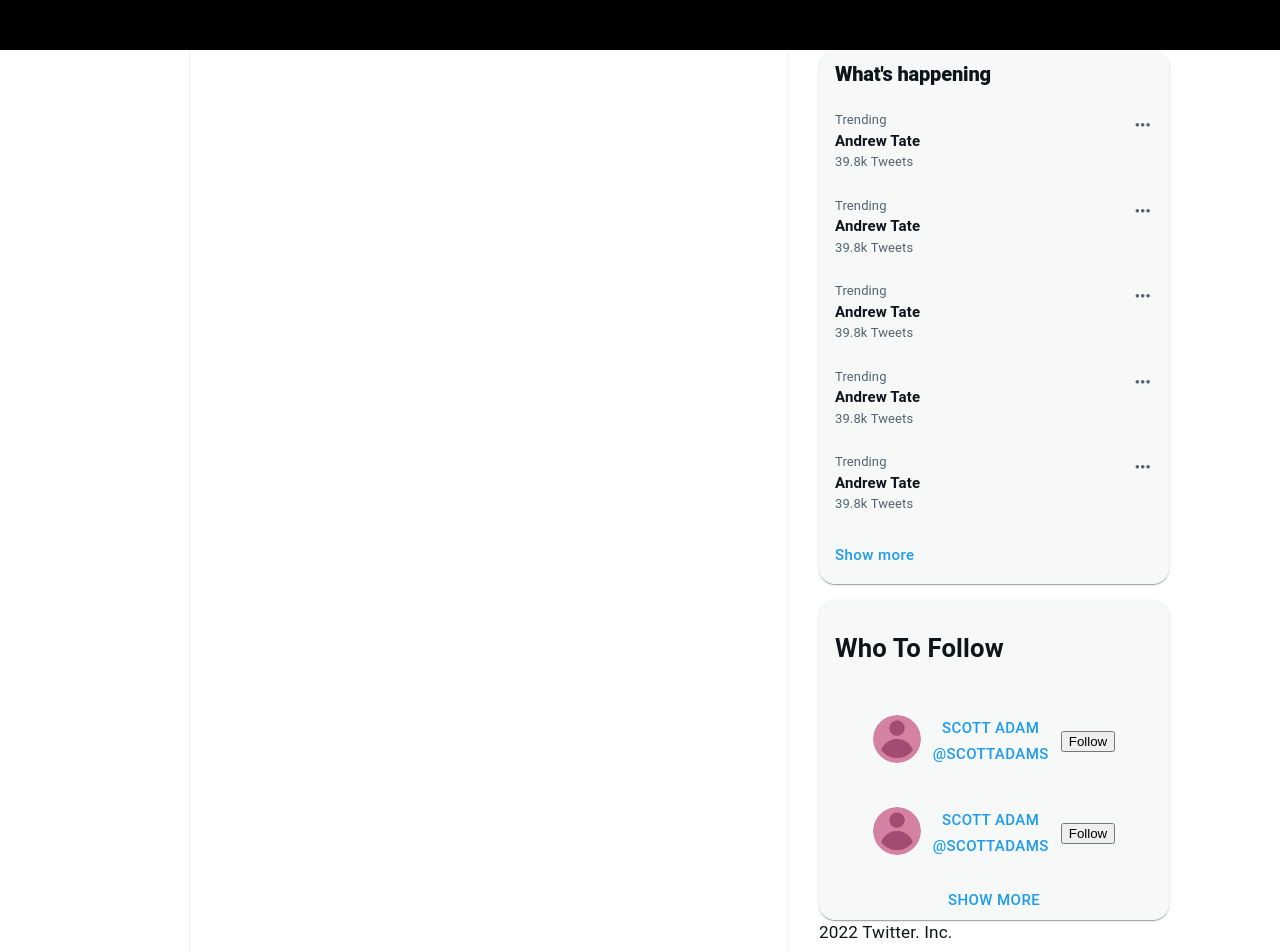
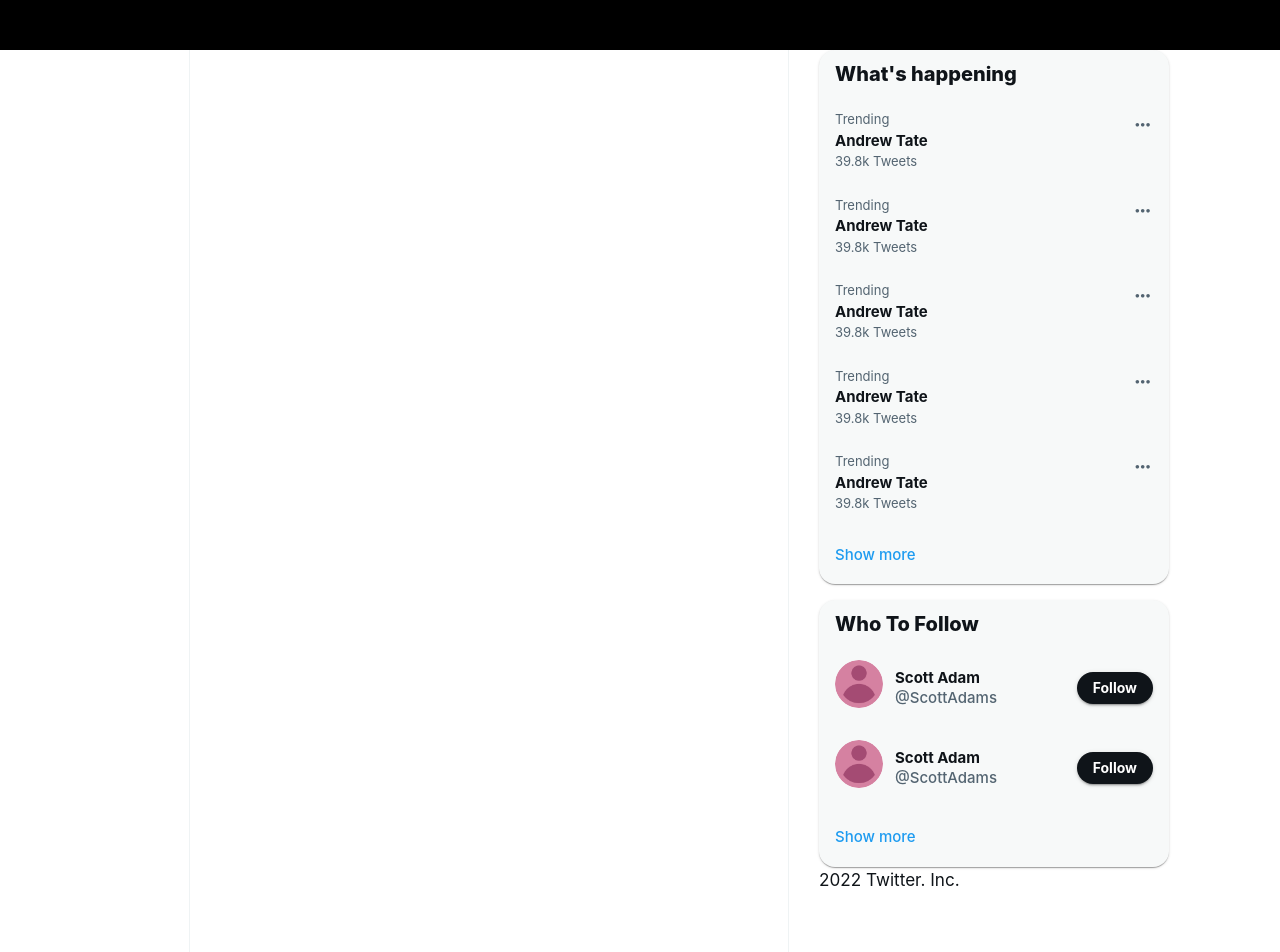
Before and after one commit to 001mo/tweets, a Next.js app: page /home in a window 1280 px wide. Shown: the top 952 px of the page. Built offline with nearby package versions, Linux system fonts and the light colour scheme.

Commit message:
replace tailwindcss style with mui in `ToFollow`

```diff
--- a/apps/home/MainSidebar/ToFollow/SuggestedUser.tsx
+++ b/apps/home/MainSidebar/ToFollow/SuggestedUser.tsx
@@ -1,7 +1,7 @@
 import React, { useState } from "react";
 import Image from "next/image";
-import { Box, Button } from "@mui/material";
-import { Wrapper } from "components";
+import { Box } from "@mui/material";
+import { WrapperButton, Wrapper } from "components";
 import AccountPopover from "components/AccountPopover";
 import FollowButton from "components/buttons/FollowButton";
 import profilePic from "public/imgs/profile-pic.png";
@@ -26,13 +26,8 @@
 
     return (
         <Wrapper>
-            {/* className='transition-all duration-200 hover:bg-[rgba(0,0,0,0.03)] dark:hover:bg-[rgba(255,255,255,0.03)] */}
-            <Button variant="text" sx={{ borderRadius: 0 }}>
-                <Wrapper sx={{
-                    flexDirection: "row",
-                    px: 8,
-                    py: 6,
-                }}>
+            <WrapperButton>
+                <Wrapper sx={{ flexDirection: "row", alignItems: "center" }}>
                     <Wrapper sx={{
                         flexDirection: 'row',
                         alignItems: 'center',
@@ -52,23 +47,30 @@
                     <Wrapper sx={{ flexGrow: 1 }}>
                         <Wrapper sx={{
                             flexDirection: 'row',
-                            justifyContent: 'center'
+                            justifyContent: 'space-between'
                         }}>
                             <Wrapper>
-                                <a
+                                <Box
                                     onMouseOver={handleMouseEnter}
                                     // onMouseOut={handlePopoverClose}
-                                    className="word-wrap font-semibold text-lg"
-                                >
+                                    sx={{
+                                        wordWrap: 'break-word',
+                                        fontWeight: 700,
+                                        fontSize: 15,
+                                        lineHeight: 1.33,
+                                        color: 'text.primary',
+                                    }}>
                                     Scott Adam
-                                </a>
-                                <a
+                                </Box>
+                                <Box
                                     // onMouseOver={handleMouseEnter}
                                     // onMouseOut={handlePopoverClose}
-                                    className="text-zinc-500"
-                                >
+                                    sx={{
+                                        lineHeight: 1.33,
+                                        color: "text.secondary",
+                                    }}>
                                     @ScottAdams
-                                </a>
+                                </Box>
                             </Wrapper>
                             <Wrapper sx={{
                                 flexDirection: 'row',
@@ -81,7 +83,7 @@
                         </Wrapper>
                     </Wrapper>
                 </Wrapper>
-            </Button>
+            </WrapperButton>
 
             <AccountPopover
                 accountInfo={{
--- a/apps/home/MainSidebar/ToFollow/index.tsx
+++ b/apps/home/MainSidebar/ToFollow/index.tsx
@@ -1,37 +1,45 @@
-import { Box, Button } from "@mui/material";
+import { Box, Button, Typography, useTheme } from "@mui/material";
 import { Wrapper, Paper } from "components";
 import SuggestedUser from "./SuggestedUser";
 
 export default function ToFollow() {
+    const theme = useTheme();
+
     return (
         <Paper>
-            <Box sx={{ px: 8, py: 4 }}>
-                <h2>Who To Follow</h2>
+            <Box sx={{ px: 8, py: 6 }}>
+                <Typography variant="h2" sx={{
+                    fontWeight: 800,
+                    fontSize: 20
+                }}>Who To Follow</Typography>
             </Box>
 
             {Array(2).fill('').map((x, i) =>
                 <SuggestedUser key={i} userInfo={{}} />
             )}
 
-            {/* <div className='wrapper px-4 py-3 transition-all duration-200 hover:bg-[rgba(0,0,0,0.03)] dark:hover:bg-[rgba(255,255,255,0.03)] rounded-b-2xl'></div> */}
             <Wrapper sx={{
                 p: 0,
                 borderTopLeftRadius: 0,
                 borderTopRightRadius: 0,
                 borderBottomRightRadius: 16,
                 borderBottomLeftRadius: 16,
-                ":root:hover": {
-
-                }
             }}>
-                <Button variant="text" sx={{
-                    display: 'flex',
-                    alignItems: 'stretch',
-                    textAlign: 'left',
-                }}>
-                    <div>
-                        Show more
-                    </div>
+                <Button
+                    variant="text"
+                    sx={{
+                        p: 8,
+                        borderTopLeftRadius: 0,
+                        borderBottomLeftRadius: 16,
+                        borderBottomRightRadius: 16,
+                        borderTopRightRadius: 0,
+                        justifyContent: "flex-start",
+                        textTransform: 'none',
+                        '&:hover': {
+                            bgcolor: theme.palette.mode === 'light' ? 'rgba(0,0,0,0.03)' : 'rgba(255,255,255,0.03)'
+                        }
+                    }}>
+                    Show more
                 </Button>
             </Wrapper>
         </Paper>
--- a/components/buttons/FollowButton.tsx
+++ b/components/buttons/FollowButton.tsx
@@ -1,7 +1,13 @@
+import { Button } from "@mui/material";
+
 export default function FollowButton() {
     return (
-        <button className='bg-zinc-900 dark:bg-slate-100 hover:bg-gray-800 dark:hover:bg-slate-50 text-white dark:text-zinc-900 font-bold py-1 px-4 rounded-3xl transition-all duration-200'>
-            Follow
-        </button>
+        <Button color="secondary" sx={{
+            fontSize: 14,
+            fontWeight: 700,
+            textTransform: 'none',
+            py: 2,
+            px: 8
+        }}>Follow</Button>
     )
 }
--- a/themes.ts
+++ b/themes.ts
@@ -11,6 +11,10 @@
 export const lightPalette: PaletteOptions = {
     mode: 'light',
     ...palette,
+    secondary: {
+        main: '#0f1419',
+        dark: '#22272b',
+    },
     text: {
         primary: '#0f1419',
         secondary: '#536471'
@@ -24,6 +28,10 @@
 export const darkPalette: PaletteOptions = {
     mode: 'dark',
     ...palette,
+    secondary: {
+        main: '#eff3f4',
+        dark: '#dee2e3',
+    },
     text: {
         primary: '#e7e9ea',
         secondary: '#536471'
@@ -75,6 +83,7 @@
         }
     },
     typography: {
+        fontFamily: 'apple-system, BlinkMacSystemFont, "Segoe UI", Roboto, Helvetica, Arial, sans-serif',
         fontSize: 15,
     },
     components: {
```
